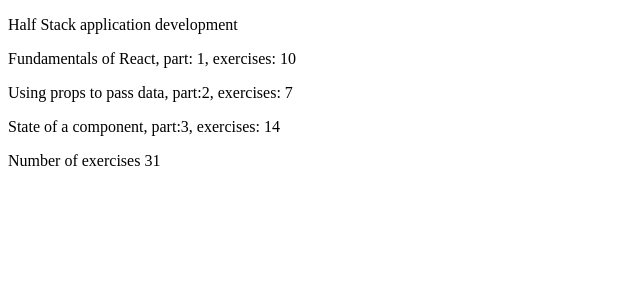
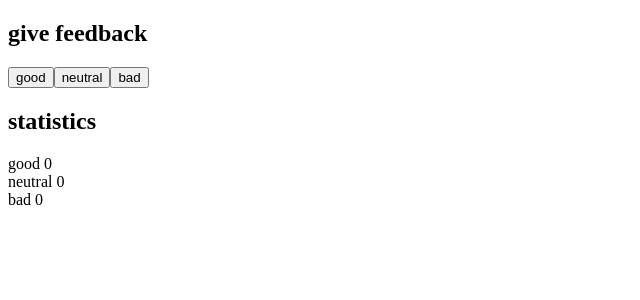
Before and after one commit to katerinaShchuka/fullstackhypart1, a React (Create React App) app: page / in a window 1280 px wide. Shown: the top 300 px of the page, without its empty margins (0-640 px from the left). Built offline with nearby package versions, Linux system fonts and the light colour scheme.

Commit message:
exercise 1.6

```diff
--- a/src/App.js
+++ b/src/App.js
@@ -1,48 +1,44 @@
-const Hello = ({course}) => {
+import { useState } from 'react';
+
+const Header = ({title}) => {
+
+  return <div>
+    <h2>{title}</h2>
+  </div>
+}
+
+const Button = (props) => {
+  const {handleClick, text} = props
+ return (
+<button onClick={handleClick}>{text}</button>
+ )}
+
+const Display = (props) =>
+<div>
+  {props.text} {props.value}
+  </div>
+
+const App = () => {
+
+  const title = "give feedback";
+  const content = "statistics";
+
+  const [good, setGood] = useState(0)
+  const [neutral, setNeutral] = useState(0)
+  const [bad, setBad] = useState(0)
+
+
 
   return (
     <div>
-      <p>
-        {course}
-      </p>
-    </div>
-  )
-}
-
-const Content = () => {
-  const tasks = [
-    { name: 'Fundamentals of React', part: 1, exercises: 10},
-    { name: 'Using props to pass data', part: 2, exercises: 7},
-    { name: 'State of a component', part: 3, exercises: 14},
-  ]
-  return (
-    <div>
-      <p>{tasks[0].name}, part: {tasks[0].part}, exercises: {tasks[0].exercises}</p>
-      <p>{tasks[1].name}, part:{tasks[1].part}, exercises: {tasks[1].exercises}</p>
-      <p>{tasks[2].name}, part:{tasks[2].part}, exercises: {tasks[2].exercises}</p>
-    </div>
-  )
-}
-
-const Total = () => {
-  const exercises1 = 10
-  const exercises2 = 7
-  const exercises3 = 14
-  return (
-    <div>
-<p>Number of exercises {exercises1 + exercises2 + exercises3}</p>
-    </div>
-  )
-}
-
-const App = () => {
-  const course = 'Half Stack application development'
-
-  return (
-    <div>
-      <Hello course={course}/>
-      <Content />
-      <Total />
+      <Header title={title} />
+      <Button handleClick={() => setGood(good + 1)} text="good" />
+      <Button handleClick={() => setNeutral(neutral + 1)} text="neutral" />
+      <Button handleClick={() => setBad(bad + 1)} text="bad" />
+      <Header title={content} />
+      <Display text="good" value={good}/>
+      <Display text="neutral" value={neutral}/>
+      <Display text="bad" value={bad}/>
     </div>
   )
 }
```
